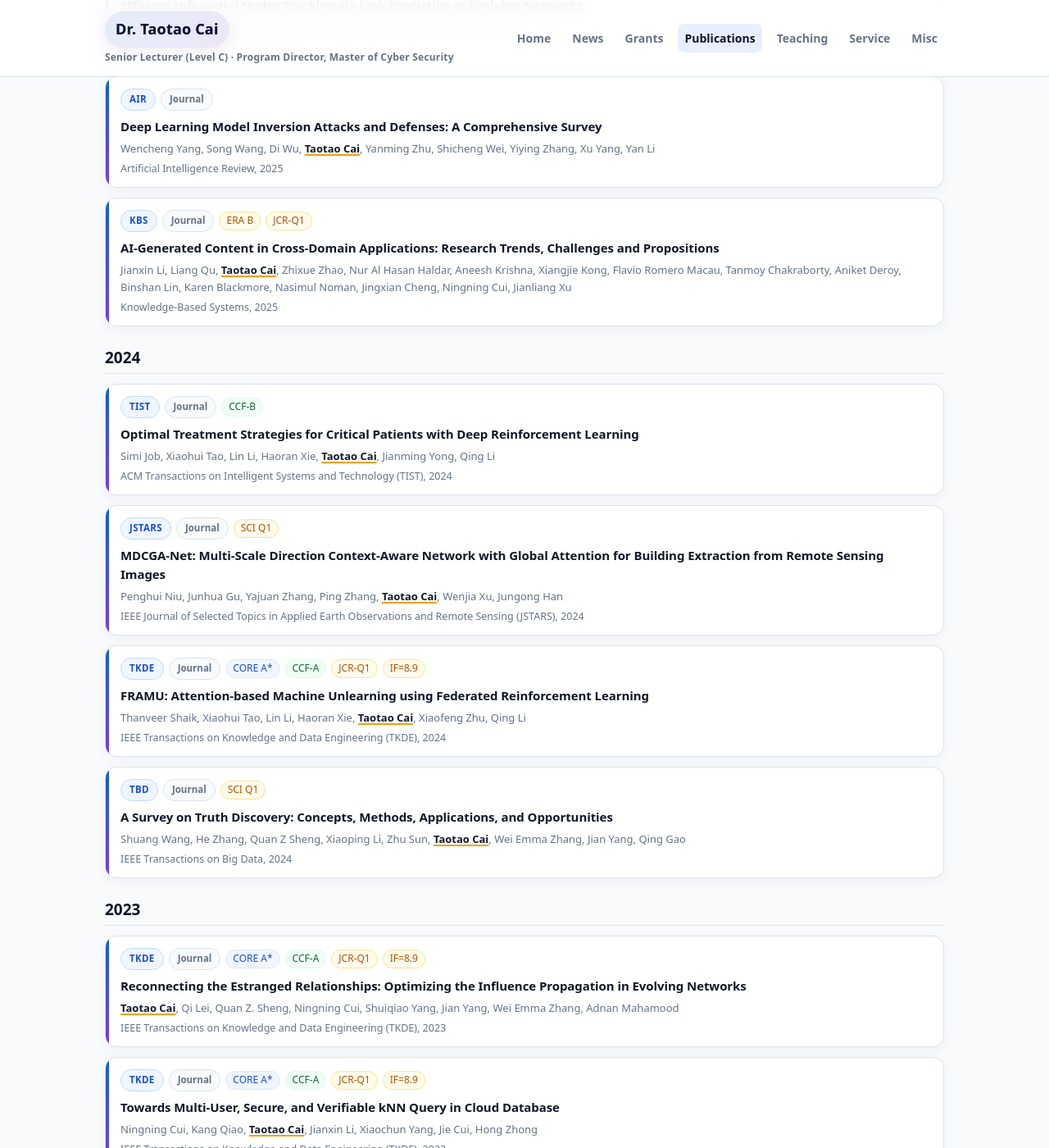
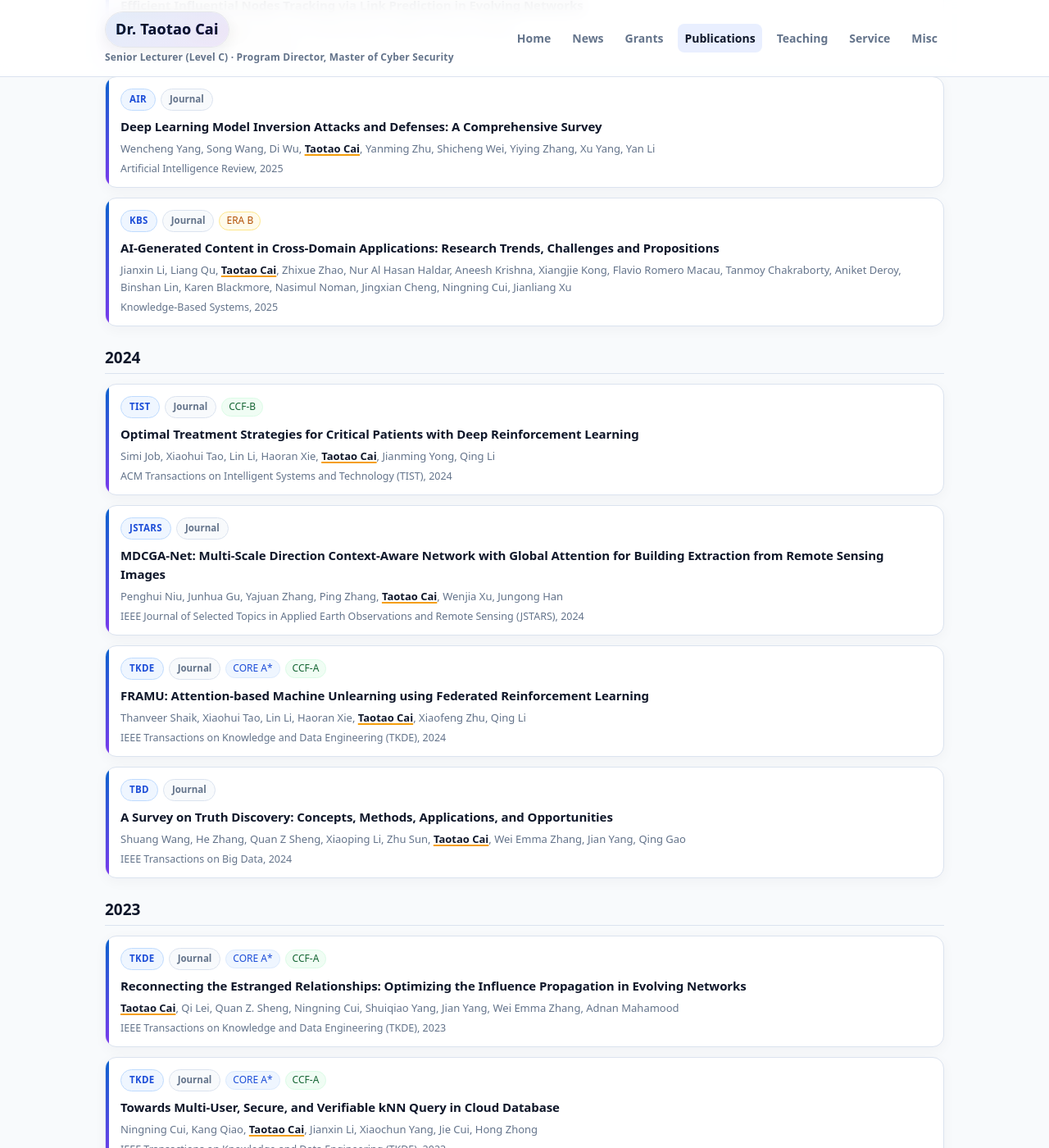
Before and after one commit to Taotao1992/Taotao1992.github.io, a Jekyll site: the page built from publications.md, in a window 1280 px wide and 1400 px high, scrolled down 2621 px. Shown: the whole window at 82% size. Built offline with Jekyll 4.4.1, drawn with Linux system fonts in a browser that asks for light colours; some of the changed text lies outside the part shown.

Commit message:
Remove SCI/JCR/IF metric badges from publication cards

```diff
--- a/publications.md
+++ b/publications.md
@@ -90,8 +90,6 @@ permalink: /publications/
       <span class="pub-type-tag">Journal</span>
       <span class="badge core">CORE A*</span>
       <span class="badge ccf">CCF-A</span>
-      <span class="badge metric">JCR-Q1</span>
-      <span class="badge metric">IF=5.8</span>
     </div>
     <div class="pub-title">MARS: A Multi-Agent Collaborative Reasoning Framework for Service Recommendation</div>
     <div class="pub-authors">Mingyi Liu, Zijie Yin, Congcong Tian, Shuang Yu, Taotao Cai, Zhihui Xu, Zhongjie Wang</div>
@@ -139,7 +137,6 @@ permalink: /publications/
     <div class="pub-card-top">
       <span class="pub-venue-tag">JSTARS</span>
       <span class="pub-type-tag">Journal</span>
-      <span class="badge metric">SCI Q1</span>
     </div>
     <div class="pub-title">LG-Umer: A UNet-like Network Integrating Local-Global Features with a Novel Attention Mechanism for Road Extraction from Remote Sensing Images</div>
     <div class="pub-authors">Penghui Niu, Taotao Cai, Yajuan Zhang, Ping Zhang, Wenjia Xu, Junhua Gu, Jungong Han</div>
@@ -183,8 +180,6 @@ permalink: /publications/
       <span class="pub-venue-tag">KBS</span>
       <span class="pub-type-tag">Journal</span>
       <span class="badge metric">ERA B</span>
-      <span class="badge metric">JCR-Q1</span>
-      <span class="badge metric">IF=7.6</span>
     </div>
     <div class="pub-title">HebCGNN: Hebbian-enabled Causal Classification Integrating Dynamic Impact Valuing</div>
     <div class="pub-authors">Simi Job, Xiaohui Tao, Taotao Cai, Lin Li, Haoran Xie, Cai Xu, Jianming Yong</div>
@@ -216,7 +211,6 @@ permalink: /publications/
       <span class="pub-venue-tag">KBS</span>
       <span class="pub-type-tag">Journal</span>
       <span class="badge metric">ERA B</span>
-      <span class="badge metric">JCR-Q1</span>
     </div>
     <div class="pub-title">AI-Generated Content in Cross-Domain Applications: Research Trends, Challenges and Propositions</div>
     <div class="pub-authors">Jianxin Li, Liang Qu, Taotao Cai, Zhixue Zhao, Nur Al Hasan Haldar, Aneesh Krishna, Xiangjie Kong, Flavio Romero Macau, Tanmoy Chakraborty, Aniket Deroy, Binshan Lin, Karen Blackmore, Nasimul Noman, Jingxian Cheng, Ningning Cui, Jianliang Xu</div>
@@ -245,7 +239,6 @@ permalink: /publications/
     <div class="pub-card-top">
       <span class="pub-venue-tag">JSTARS</span>
       <span class="pub-type-tag">Journal</span>
-      <span class="badge metric">SCI Q1</span>
     </div>
     <div class="pub-title">MDCGA-Net: Multi-Scale Direction Context-Aware Network with Global Attention for Building Extraction from Remote Sensing Images</div>
     <div class="pub-authors">Penghui Niu, Junhua Gu, Yajuan Zhang, Ping Zhang, Taotao Cai, Wenjia Xu, Jungong Han</div>
@@ -258,8 +251,6 @@ permalink: /publications/
       <span class="pub-type-tag">Journal</span>
       <span class="badge core">CORE A*</span>
       <span class="badge ccf">CCF-A</span>
-      <span class="badge metric">JCR-Q1</span>
-      <span class="badge metric">IF=8.9</span>
     </div>
     <div class="pub-title">FRAMU: Attention-based Machine Unlearning using Federated Reinforcement Learning</div>
     <div class="pub-authors">Thanveer Shaik, Xiaohui Tao, Lin Li, Haoran Xie, Taotao Cai, Xiaofeng Zhu, Qing Li</div>
@@ -270,7 +261,6 @@ permalink: /publications/
     <div class="pub-card-top">
       <span class="pub-venue-tag">TBD</span>
       <span class="pub-type-tag">Journal</span>
-      <span class="badge metric">SCI Q1</span>
     </div>
     <div class="pub-title">A Survey on Truth Discovery: Concepts, Methods, Applications, and Opportunities</div>
     <div class="pub-authors">Shuang Wang, He Zhang, Quan Z Sheng, Xiaoping Li, Zhu Sun, Taotao Cai, Wei Emma Zhang, Jian Yang, Qing Gao</div>
@@ -290,8 +280,6 @@ permalink: /publications/
       <span class="pub-type-tag">Journal</span>
       <span class="badge core">CORE A*</span>
       <span class="badge ccf">CCF-A</span>
-      <span class="badge metric">JCR-Q1</span>
-      <span class="badge metric">IF=8.9</span>
     </div>
     <div class="pub-title">Reconnecting the Estranged Relationships: Optimizing the Influence Propagation in Evolving Networks</div>
     <div class="pub-authors">Taotao Cai, Qi Lei, Quan Z. Sheng, Ningning Cui, Shuiqiao Yang, Jian Yang, Wei Emma Zhang, Adnan Mahamood</div>
@@ -304,8 +292,6 @@ permalink: /publications/
       <span class="pub-type-tag">Journal</span>
       <span class="badge core">CORE A*</span>
       <span class="badge ccf">CCF-A</span>
-      <span class="badge metric">JCR-Q1</span>
-      <span class="badge metric">IF=8.9</span>
     </div>
     <div class="pub-title">Towards Multi-User, Secure, and Verifiable kNN Query in Cloud Database</div>
     <div class="pub-authors">Ningning Cui, Kang Qiao, Taotao Cai, Jianxin Li, Xiaochun Yang, Jie Cui, Hong Zhong</div>
@@ -359,8 +345,6 @@ permalink: /publications/
       <span class="pub-type-tag">Journal</span>
       <span class="badge core">CORE A*</span>
       <span class="badge ccf">CCF-A</span>
-      <span class="badge metric">JCR-Q1</span>
-      <span class="badge metric">IF=8.9</span>
     </div>
     <div class="pub-title">Incremental Graph Computation: Anchored Vertex Tracking in Dynamic Social Networks</div>
     <div class="pub-authors">Taotao Cai, Shuiqiao Yang, Jianxin Li, Quan Z. Sheng, Jian Yang, Xin Wang, Wei Emma Zhang, Longxiang Gao</div>
@@ -373,8 +357,6 @@ permalink: /publications/
       <span class="pub-type-tag">Journal</span>
       <span class="badge core">CORE A*</span>
       <span class="badge ccf">CCF-A</span>
-      <span class="badge metric">JCR-Q1</span>
-      <span class="badge metric">IF=8.9</span>
     </div>
     <div class="pub-title">Top-k Socio-Spatial Co-engaged Location Selection for Social Users</div>
     <div class="pub-authors">Nur Al Hasan Haldar, Jianxin Li, Mohammed Eunus Ali, Taotao Cai, Timos Sellis, Mark Reynolds</div>
@@ -386,8 +368,6 @@ permalink: /publications/
       <span class="pub-venue-tag">KBS</span>
       <span class="pub-type-tag">Journal</span>
       <span class="badge metric">ERA B</span>
-      <span class="badge metric">JCR-Q1</span>
-      <span class="badge metric">IF=8.139</span>
     </div>
     <div class="pub-title">A Survey on Deep Learning based Knowledge Tracing</div>
     <div class="pub-authors">Xiangyu Song, Jianxin Li, Taotao Cai, Shuiqiao Yang, Tingting Yang, Chenfei Liu</div>
@@ -399,8 +379,6 @@ permalink: /publications/
       <span class="pub-venue-tag">KBS</span>
       <span class="pub-type-tag">Journal</span>
       <span class="badge metric">ERA B</span>
-      <span class="badge metric">JCR-Q1</span>
-      <span class="badge metric">IF=8.139</span>
     </div>
     <div class="pub-title">Robust Cross-Network Node Classification via Constrained Graph Mutual Information</div>
     <div class="pub-authors">Shuiqiao Yang, Borui Cai, Taotao Cai, Xiangyu Song, Jiaojiao Jiang, Bing Li, Jianxin Li</div>
@@ -430,8 +408,6 @@ permalink: /publications/
       <span class="pub-type-tag">Journal</span>
       <span class="badge core">ERA A*</span>
       <span class="badge ccf">CCF-A</span>
-      <span class="badge metric">JCR-Q1</span>
-      <span class="badge metric">IF=8.9</span>
     </div>
     <div class="pub-title">Target-aware Holistic Influence Maximization in Spatial Social Networks</div>
     <div class="pub-authors">Taotao Cai, Jianxin Li, Ajmal Mian, Rong-Hua Li, Timos Sellis, Jeffrey Xu Yu</div>
@@ -443,8 +419,6 @@ permalink: /publications/
       <span class="pub-venue-tag">Inf. Syst.</span>
       <span class="pub-type-tag">Journal</span>
       <span class="badge core">CORE A*</span>
-      <span class="badge metric">JCR-Q1</span>
-      <span class="badge metric">IF=2.551</span>
     </div>
     <div class="pub-title">Community-diversity Driven Influence Maximization on Social Networks</div>
     <div class="pub-authors">Jianxin Li, Taotao Cai, Xinjue Wang, Ke Deng, Timos Sellis, Jeffrey Xu Yu</div>
@@ -468,8 +442,6 @@ permalink: /publications/
     <div class="pub-card-top">
       <span class="pub-venue-tag">JCIN</span>
       <span class="pub-type-tag">Journal</span>
-      <span class="badge metric">JCR-Q1</span>
-      <span class="badge metric">IF=3.24</span>
     </div>
     <div class="pub-title">Anchor Vertex Selection for Enhanced Reliability of Traffic Offloading Service in Edge-Enabled Mobile P2P Social Networks</div>
     <div class="pub-authors">Hengda Zhang, Xiaofei Wang, Hao Fan, Taotao Cai, Jianxin Li, Xiuhua Li, Victor C. M. Leung</div>
@@ -525,8 +497,6 @@ permalink: /publications/
       <span class="pub-venue-tag">WWWJ</span>
       <span class="pub-type-tag">Journal</span>
       <span class="badge metric">ERA A</span>
-      <span class="badge metric">JCR-Q2</span>
-      <span class="badge metric">IF=1.770</span>
     </div>
     <div class="pub-title">Efficient Distance-based Representative Skyline Computation in 2D Space</div>
     <div class="pub-authors">Rui Mao, Taotao Cai, Ronghua Li, Jeffrey Xu Yu, Jianxin Li</div>
```
